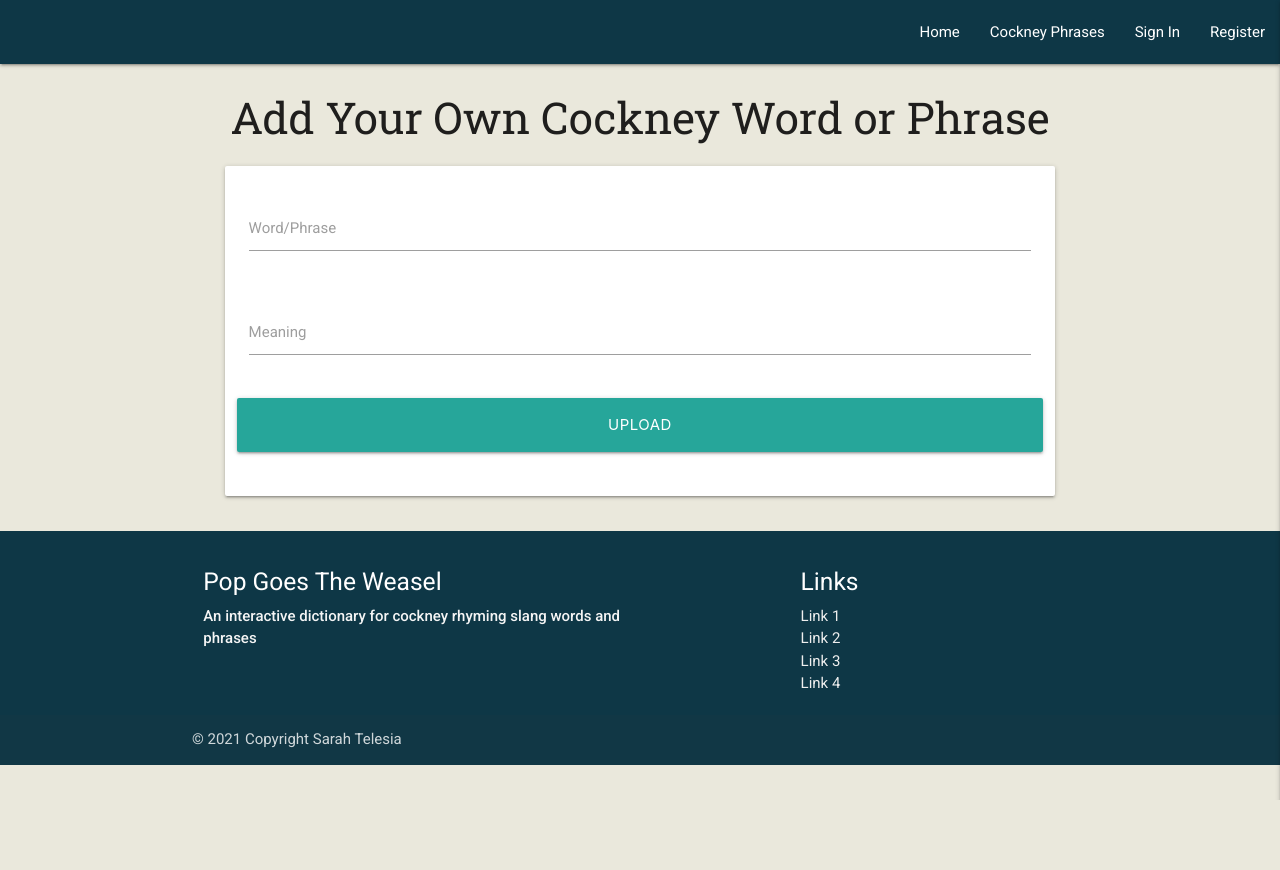
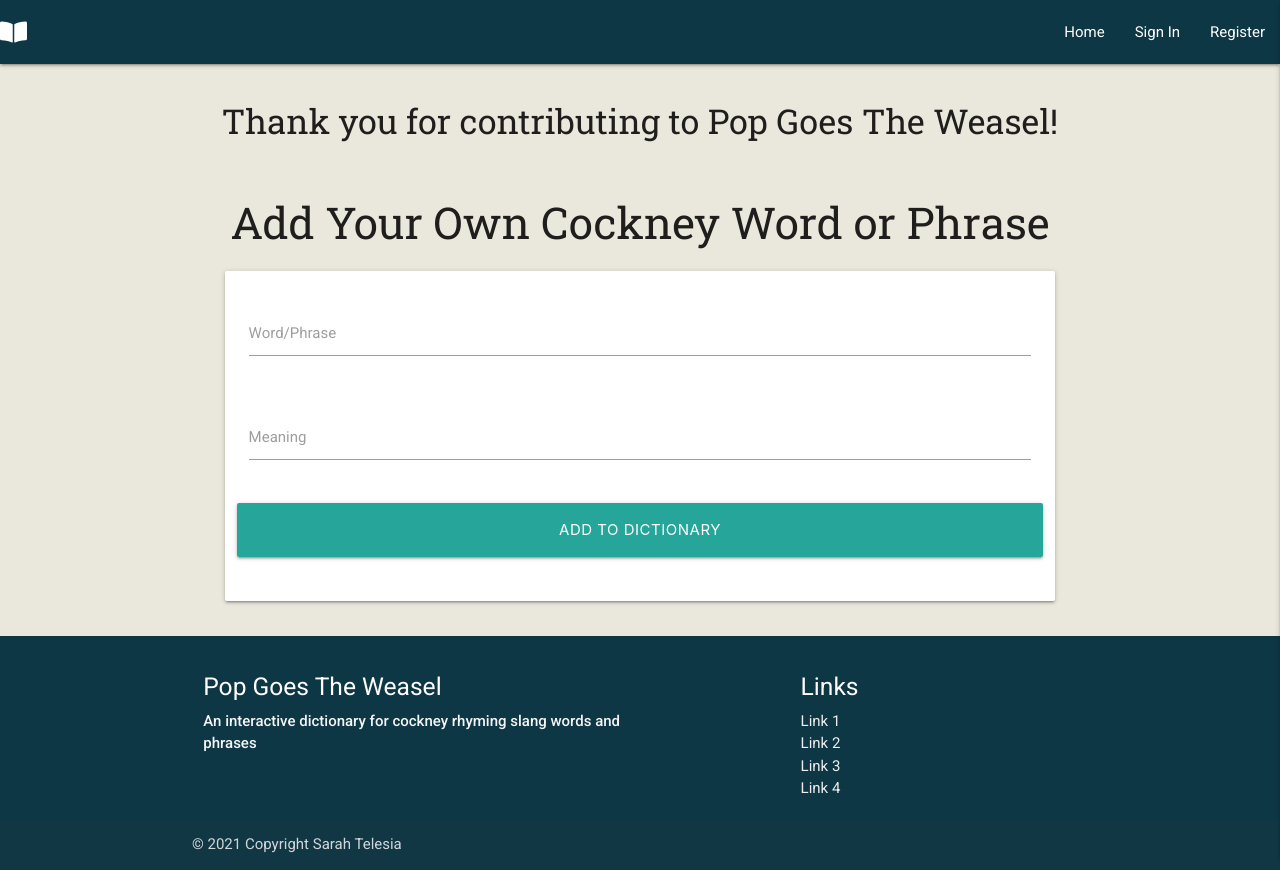
Before and after one commit to Telesia/pop_goes_the_weasel, a Flask app: page /add_cockney in a window 1280 px wide. Before the commit the page ends 800 px from the top, so only its background shows below. Run offline with Flask 2, Linux system fonts and the light colour scheme; some libraries are stand-ins or nearby versions.

```diff
--- a/app.py
+++ b/app.py
@@ -114,6 +114,7 @@ def add_cockney():
             "added_by": session["user"]
         }
         mongo.db.cockney_dictionary.insert_one(word)
+    flash("Thank you for contributing to Pop Goes The Weasel!")
     return render_template("add_cockney.html")
 
 
--- a/static/js/script.js
+++ b/static/js/script.js
@@ -4,4 +4,5 @@
 
 $(document).ready(function(){
     $('.sidenav').sidenav({edge: "right"});
+    $('.collapsible').collapsible();
   });
--- a/templates/add_cockney.html
+++ b/templates/add_cockney.html
@@ -26,7 +26,7 @@
                 <!-- upload button -->
                 <div class="row">
                     <button type="submit" class="col s12 btn-large text-shadow">
-                        Upload
+                        Add To Dictionary
                     </button>
                 </div>
             </div>
--- a/templates/base.html
+++ b/templates/base.html
@@ -16,11 +16,10 @@
         <!-- navbar -->
         <nav>
             <div class="nav-wrapper">
-                <a href="#!" class="brand-logo left"><i class=""></i></a>
+                <a href="#!" class="brand-logo left"><i class="fas fa-book-open"></i></a>
                 <a href="#" data-target="mobile-demo" class="sidenav-trigger right"><i class="fas fa-ellipsis-h"></i></a>
                 <ul class="right hide-on-med-and-down">
                     <li><a href="{{ url_for( 'get_dictionary' ) }}">Home</a></li>
-                    <li><a href="">Cockney Phrases</a></li>
                     {% if session.user %}
                     <li><a href="{{ url_for('sign_out') }}">Sign Out</a></li>
                     <li><a href="{{ url_for( 'user_profile', username=session['user'] )}}">Profile</a></li>
@@ -35,7 +34,6 @@
         <!-- mobile navbar -->
          <ul class="sidenav" id="mobile-demo">
                     <li><a href="{{ url_for( 'get_dictionary' ) }}">Home</a></li>
-                    <li><a href="">Cockney Phrases</a></li>
                     {% if session.user %}
                     <li><a href="{{ url_for('sign_out') }}">Sign Out</a></li>
                     <li><a href="{{ url_for( 'user_profile', username=session['user'] )}}">Profile</a></li>
```
Also changed, not shown: templates/user_profile.html (+11 -5 lines).
